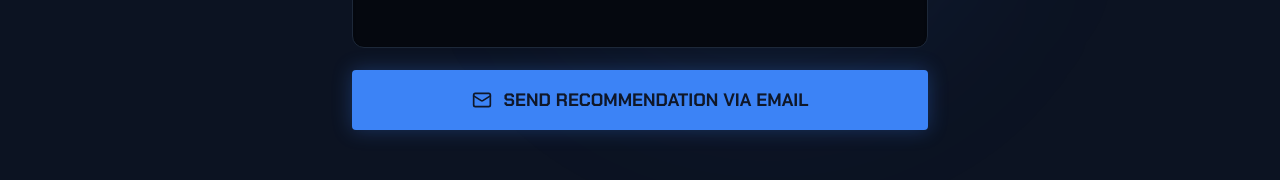
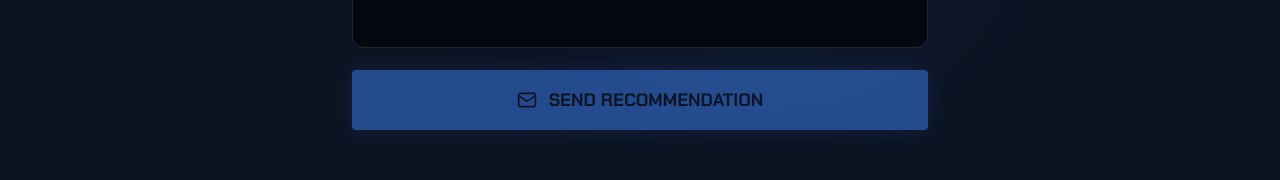
Before and after one commit to SAI-ROHITH15963/MEDIAFORGE, a React (Vite) app: page / in a window 1280 px wide. Shown: the part 4765-4945 px from the top of the page. Built offline with nearby package versions, Linux system fonts and the light colour scheme.

Commit message:
feat: Convert mailto recommendation link to Formspree form submission

```diff
--- a/src/App.tsx
+++ b/src/App.tsx
@@ -1,7 +1,7 @@
 import { motion, AnimatePresence, type Variants } from 'motion/react'
 import {
   Download, MonitorPlay, Shield, Image as ImageIcon, Volume2,
-  Settings2, FolderDown, FileVideo, HardDrive, Cpu, ChevronDown, ChevronRight, X, Mail
+  Settings2, FolderDown, FileVideo, HardDrive, Cpu, ChevronDown, ChevronRight, X, Mail, CheckCircle2
 } from 'lucide-react'
 import { useState, useEffect } from 'react'
 
@@ -107,6 +107,40 @@ type ModalType = 'releaseNotes' | 'privacy' | 'terms' | 'license' | null;
 function App() {
   const [activeModal, setActiveModal] = useState<ModalType>(null);
   const [recommendation, setRecommendation] = useState("");
+  const [isSubmitting, setIsSubmitting] = useState(false);
+  const [submitStatus, setSubmitStatus] = useState<'idle' | 'success' | 'error'>('idle');
+
+  const handleSubmit = async () => {
+    if (!recommendation.trim()) return;
+
+    setIsSubmitting(true);
+    setSubmitStatus('idle');
+    try {
+      // Replace YOUR_FORMSPREE_ID with the actual ID from formspree.io
+      const response = await fetch("https://formspree.io/f/YOUR_FORMSPREE_ID", {
+        method: "POST",
+        headers: {
+          "Content-Type": "application/json",
+          "Accept": "application/json"
+        },
+        body: JSON.stringify({
+          message: recommendation,
+        }),
+      });
+
+      if (response.ok) {
+        setSubmitStatus('success');
+        setRecommendation("");
+        // Reset success message after 3 seconds
+        setTimeout(() => setSubmitStatus('idle'), 3000);
+      } else {
+        setSubmitStatus('error');
+      }
+    } catch (err) {
+      setSubmitStatus('error');
+    }
+    setIsSubmitting(false);
+  };
 
   return (
     <div className="min-h-screen selection:bg-primary/30 overflow-x-hidden relative">
@@ -387,13 +421,30 @@ def build_ffmpeg_command(self):
                 placeholder="I would love to see a feature that..."
                 className="w-full h-32 p-4 bg-background border border-border rounded-lg text-foreground placeholder:text-muted-foreground focus:outline-none focus:border-primary transition-colors resize-none mb-4 shadow-inner"
               />
-              <a
-                href={`mailto:somarohith68@gmail.com?subject=MediaForge%20Recommendation&body=${encodeURIComponent(recommendation)}`}
-                className="inline-flex items-center justify-center w-full gap-3 px-8 py-4 bg-primary text-primary-foreground font-heading font-bold text-lg rounded hover:bg-primary/90 transition-all shadow-[0_0_20px_rgba(59,130,246,0.3)] hover:shadow-[0_0_30px_rgba(59,130,246,0.5)]"
+              <button
+                onClick={handleSubmit}
+                disabled={isSubmitting || !recommendation.trim()}
+                className="inline-flex items-center justify-center w-full gap-3 px-8 py-4 bg-primary text-primary-foreground font-heading font-bold text-lg rounded hover:bg-primary/90 transition-all shadow-[0_0_20px_rgba(59,130,246,0.3)] hover:shadow-[0_0_30px_rgba(59,130,246,0.5)] disabled:opacity-50 disabled:cursor-not-allowed"
               >
-                <Mail className="w-5 h-5" />
-                SEND RECOMMENDATION VIA EMAIL
-              </a>
+                {isSubmitting ? (
+                  <span className="animate-pulse">SENDING...</span>
+                ) : submitStatus === 'success' ? (
+                  <>
+                    <CheckCircle2 className="w-5 h-5" />
+                    SENT SUCCESSFULLY!
+                  </>
+                ) : submitStatus === 'error' ? (
+                  <>
+                    <X className="w-5 h-5" />
+                    ERROR SENDING (CHECK ID)
+                  </>
+                ) : (
+                  <>
+                    <Mail className="w-5 h-5" />
+                    SEND RECOMMENDATION
+                  </>
+                )}
+              </button>
             </motion.div>
           </motion.div>
         </div>
```
